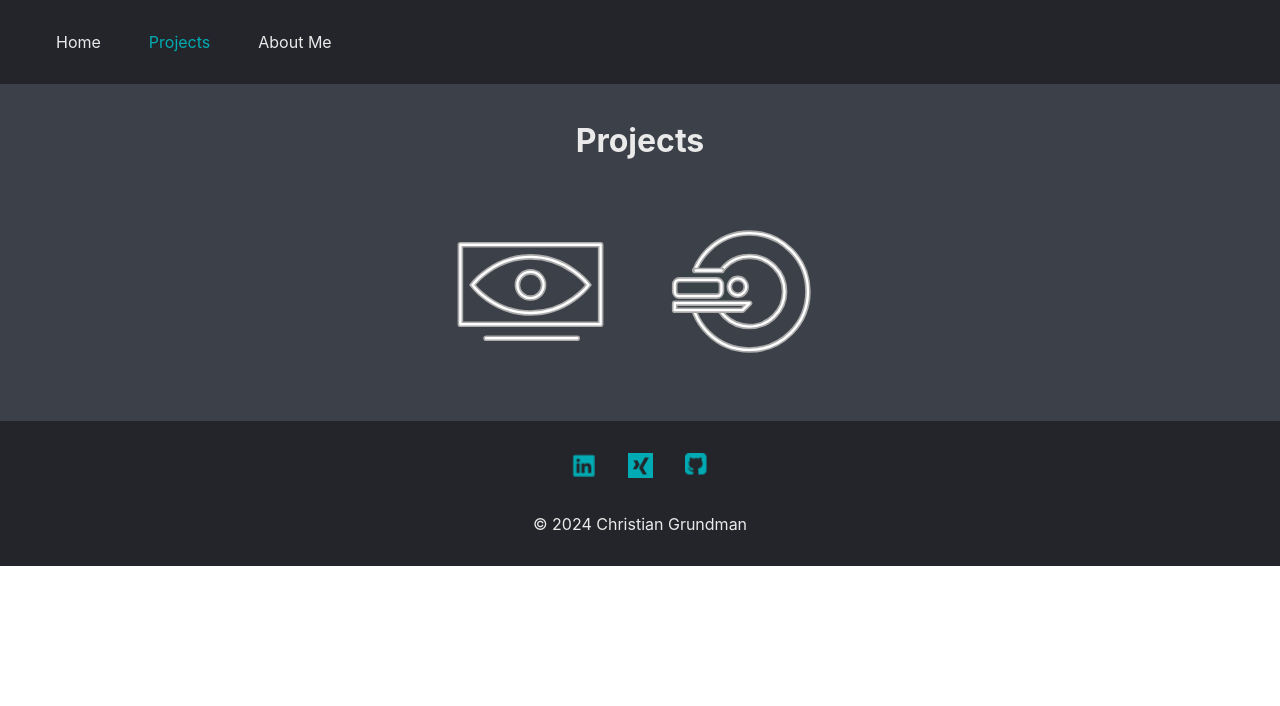
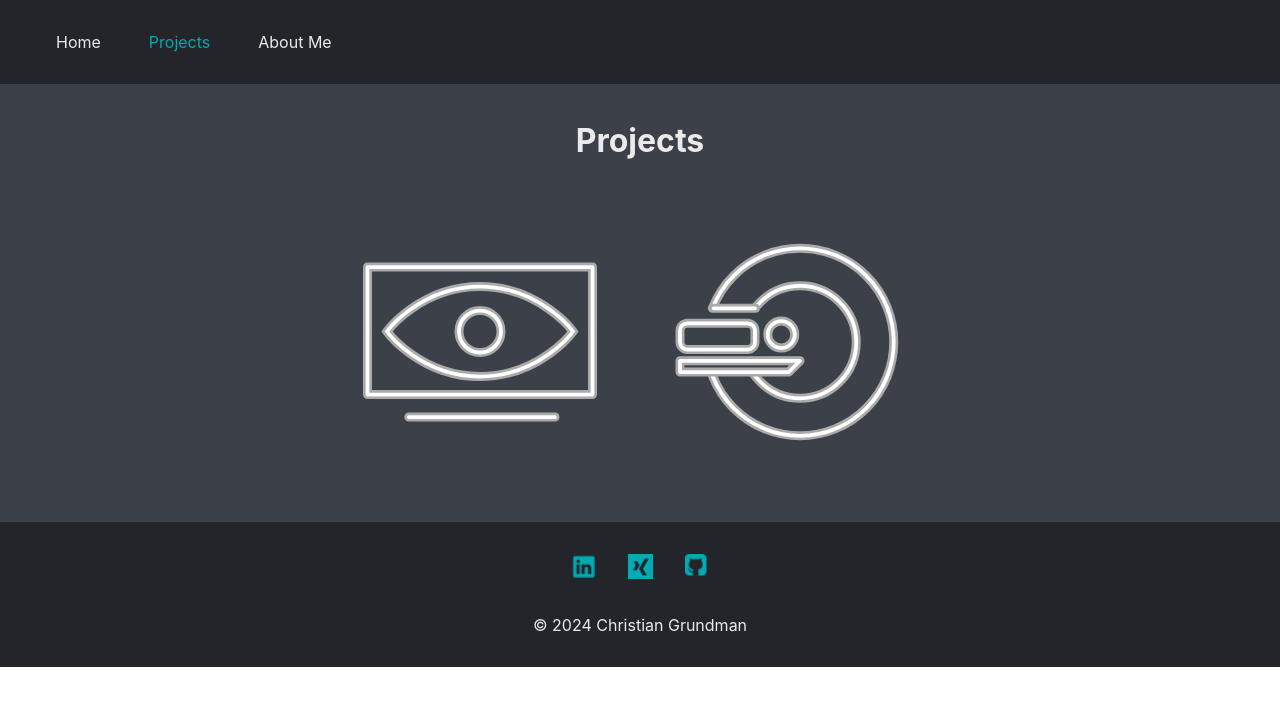
Before and after one commit to cgrundman/christian-grundman-website, a React (Create React App) app: page /projects in a window 1280 px wide. Shown: the top 706 px of the page. Built offline with nearby package versions, Linux system fonts and the light colour scheme.

Commit message:
dynamically display content based on image selected

```diff
--- a/src/pages/Projects.js
+++ b/src/pages/Projects.js
@@ -1,7 +1,7 @@
 import { useState } from "react";
-import { Link } from "react-router-dom";
+// import { Link } from "react-router-dom";
 
-import content from '../content.json';
+// import content from '../content.json';
 import computerVision from '../logos/computer_vision.svg';
 import ct from '../logos/ct.svg';
 // import ecg from '../logos/ecg.svg';
@@ -11,34 +11,45 @@ import ct from '../logos/ct.svg';
 // import morse from '../logos/morse.svg';
 // import nmr from '../logos/nmr.svg';
 import PageContent from "../components/PageContent.js";
-import classes from '../components/PageContent.module.css';
+// import classes from '../components/PageContent.module.css';
 
 let LOGOSIZE = "125";
 
 function Projects() {
 
-    // State to track the visibility of the info
-    const [isInfoVisible, setInfoVisible] = useState(false);
+    // // State to track the visibility of the info
+    // const [isInfoVisible, setInfoVisible] = useState(false);
 
-    // Set the info to be displayed
-    const [projectTitle, setProjectTitle] = useState([]);
-    const [projectDesc, setProjectDesc] = useState([])
+    // // Set the info to be displayed
+    // const [projectTitle, setProjectTitle] = useState([]);
+    // const [projectDesc, setProjectDesc] = useState([])
 
-    // Function to toggle the visibility
-    const toggleInfo = () => {
-        setInfoVisible(!isInfoVisible); // Toggle the state between true and false
-        setProjectTitle(content.projects[0].title)
-        setProjectDesc(content.projects[0].description)
+    // // Function to toggle the visibility
+    // const toggleInfo = () => {
+    //     setInfoVisible(!isInfoVisible); // Toggle the state between true and false
+    //     setProjectTitle(content.projects[0].title)
+    //     setProjectDesc(content.projects[0].description)
+    // };
+
+    // State to track which image's information is visible (null means no info is visible)
+    const [visibleInfo, setVisibleInfo] = useState(null);
+
+    // Function to toggle information for a specific image
+    const toggleInfo = (imageIndex) => {
+        // Set the clicked image's index to visible, or hide if clicked again
+        setVisibleInfo((prevVisibleInfo) =>
+        prevVisibleInfo === imageIndex ? null : imageIndex
+        );
     };
 
     return (
         <PageContent title="Projects" >
-            <div>
+            {/* <div>
                 <img src={computerVision} className={classes.projectlogo} alt="computerVision" onClick={toggleInfo} width={LOGOSIZE} />
                 <img src={ct} className={classes.projectlogo} alt="ct" width={LOGOSIZE} />
-                {/* <img src={ecg} className={classes.projectlogo} alt="ecg" width={LOGOSIZE} />
-                <img src={isp} className={classes.projectlogo} alt="isp" width={LOGOSIZE} /> */}
-            </div>
+                <img src={ecg} className={classes.projectlogo} alt="ecg" width={LOGOSIZE} />
+                <img src={isp} className={classes.projectlogo} alt="isp" width={LOGOSIZE} />
+            </div> */}
             {/* <div>
                 <img src={leaf_disease} className={classes.projectlogo} alt="leaf_disease" width={LOGOSIZE} />
                 <img src={mlStethoscope} className={classes.projectlogo} alt="mlStethoscope" width={LOGOSIZE} />
@@ -57,8 +68,7 @@ function Projects() {
                     ))
                 )}
             </div> */}
-            <div>
-                {/* Conditionally rendering the information */}
+            {/* <div>
                 {isInfoVisible && (
                     <div>
                         <h2>{projectTitle}</h2>
@@ -72,7 +82,38 @@ function Projects() {
                         </Link>
                     </div>
                 )}
-            </div>
+            </div> */}
+            {/* Image 1 */}
+            <img
+                src={computerVision}
+                alt="Image 1"
+                onClick={() => toggleInfo(1)}
+                style={{ cursor: 'pointer', width: '300px', height: 'auto', margin: '10px' }}
+            />
+
+            {/* Image 2 */}
+            <img
+                src={ct}
+                alt="Image 2"
+                onClick={() => toggleInfo(2)}
+                style={{ cursor: 'pointer', width: '300px', height: 'auto', margin: '10px' }}
+            />
+
+            {/* Conditionally rendering information for Image 1 */}
+            {visibleInfo === 1 && (
+                <div>
+                <h2>Information about Image 1</h2>
+                <p>This is some additional information about the first image.</p>
+                </div>
+            )}
+
+            {/* Conditionally rendering information for Image 2 */}
+            {visibleInfo === 2 && (
+                <div>
+                <h2>Information about Image 2</h2>
+                <p>This is some additional information about the second image.</p>
+                </div>
+            )}
         </PageContent>
     )
 }
```
